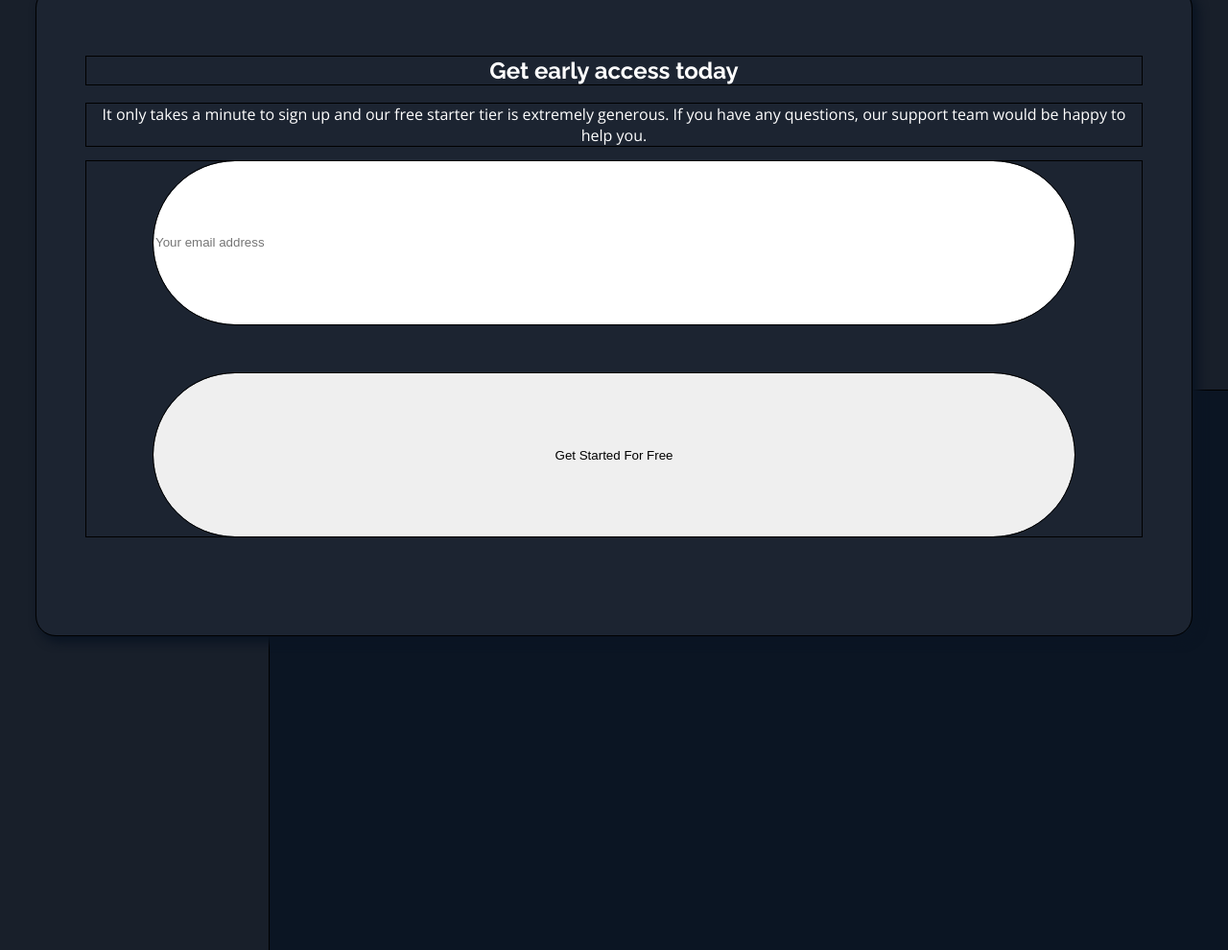
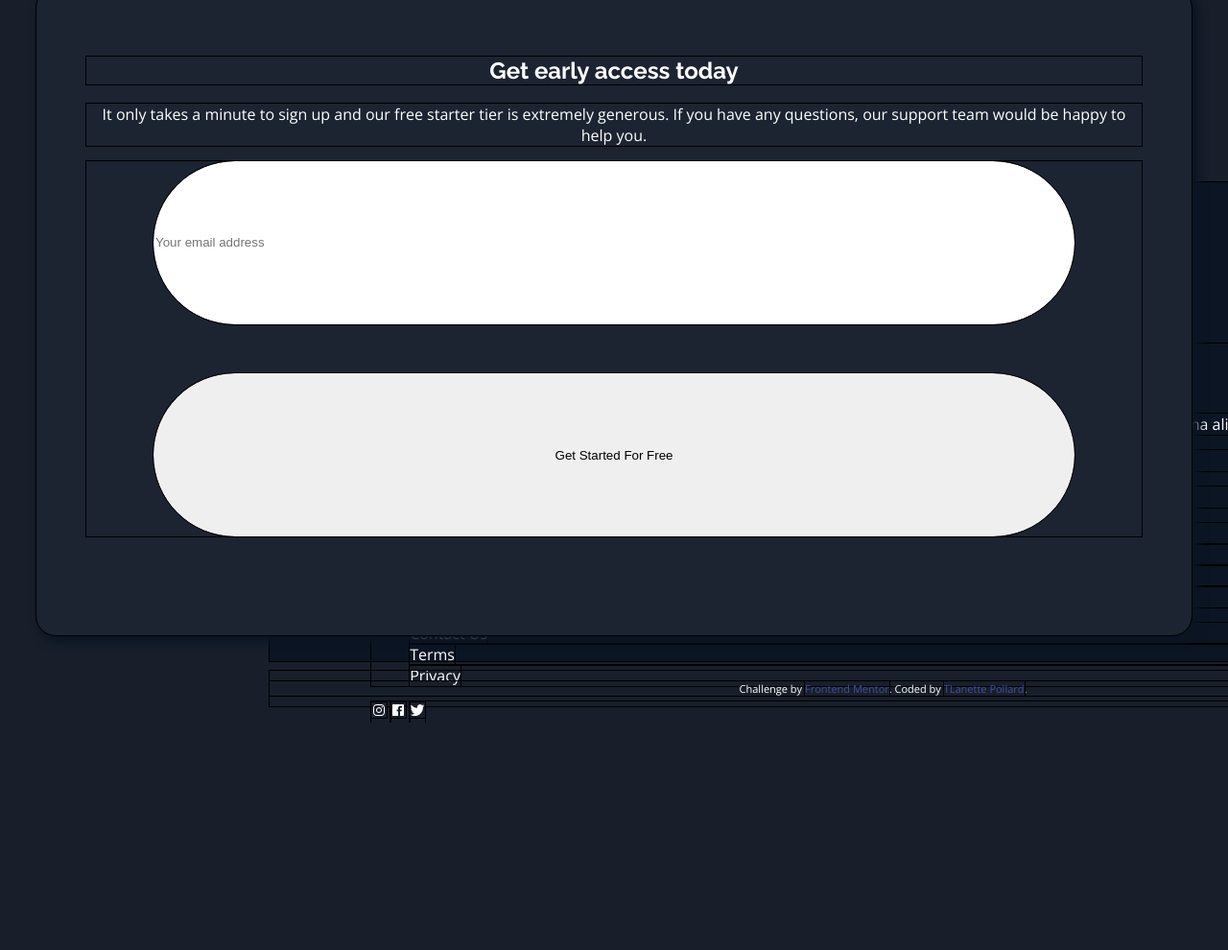
Before and after one commit to TLanetteRose/fylo-landing-page-tlp, a plain HTML site: page index.html in a window 1280 px wide. Shown: the part 6860-7850 px from the top of the page at 96% size. After the commit the page ends 7613 px from the top, so only its background shows below. Drawn offline with nearby package versions, Linux system fonts and the light colour scheme.

Commit message:
Updated media queries
Signed-off-by: T. Lanette <TLPollard4516@gmail.com>

```diff
--- a/css/mainstyle.css
+++ b/css/mainstyle.css
@@ -422,6 +422,9 @@ footer {
     margin: 32vw auto 0 auto;
 }
 
+
+/* Attribution */
+
 .attribution {
       font-size: 11px;
       text-align: center;
--- a/css/mediaqueries.css
+++ b/css/mediaqueries.css
@@ -46,3 +46,19 @@
         height: 80.845vw;
     }
 }
+
+
+
+/* Footer */
+@media screen and (min-width: 720px) {
+    footer {
+        height: 39vw;
+        padding: 13.19vw 8.333vw 8.61vw 8.333vw;
+        margin: 15vw auto 0 auto;
+    }
+    footer .footer_group{
+        flex-direction: row;
+        align-items: baseline;
+        justify-content: center;
+    }
+}
--- a/index.html
+++ b/index.html
@@ -132,16 +132,16 @@
   </main>
 
   <footer class="footer_group">
-    <div class="footer1 location">
+    <div class="footer_grp location">
       <img src="images/logo.svg" class="logo" alt="Fylo logo">
       <p class="address">Lorem ipsum dolor sit amet, consectetur adipiscing elit, sed do eiusmod tempor incididunt ut labore et
       dolore magna aliqua</p>
     </div><!-- .footer1 -->
-    <div class="footer2 contact">
+    <div class="footer_grp contact">
       <p class="telnumber"><a href="tel:+1-543-123-4567">+1-543-123-4567</a></p>
       <p class="email"><a href="mailto:example@fylo.com">example@fylo.com</a></p>
     </div><!-- .footer2 -->
-    <div class="footer3 footer_nav1">
+    <div class="footer_grp footer_nav1">
       <ul>
         <li><a href="#">About Us</a></li>
         <li><a href="#">Jobs</a></li>
@@ -149,14 +149,14 @@
         <li><a href="#">Blog</a></li>
       </ul>
     </div><!-- .footer3 -->
-    <div class="footer4 footer_nav2">
+    <div class="footer_grp footer_nav2">
       <ul>
         <li><a href="#">Contact Us</a></li>
         <li><a href="#">Terms</a></li>
         <li><a href="#">Privacy</a></li>
       </ul>
     </div><!-- .footer4 -->
-    <div class="footer5 social">
+    <div class="footer_grp social">
       <div id="social_links">
         <a href="#" class="instagram">
           <ion-icon name="logo-instagram">Instagram</ion-icon>
```
